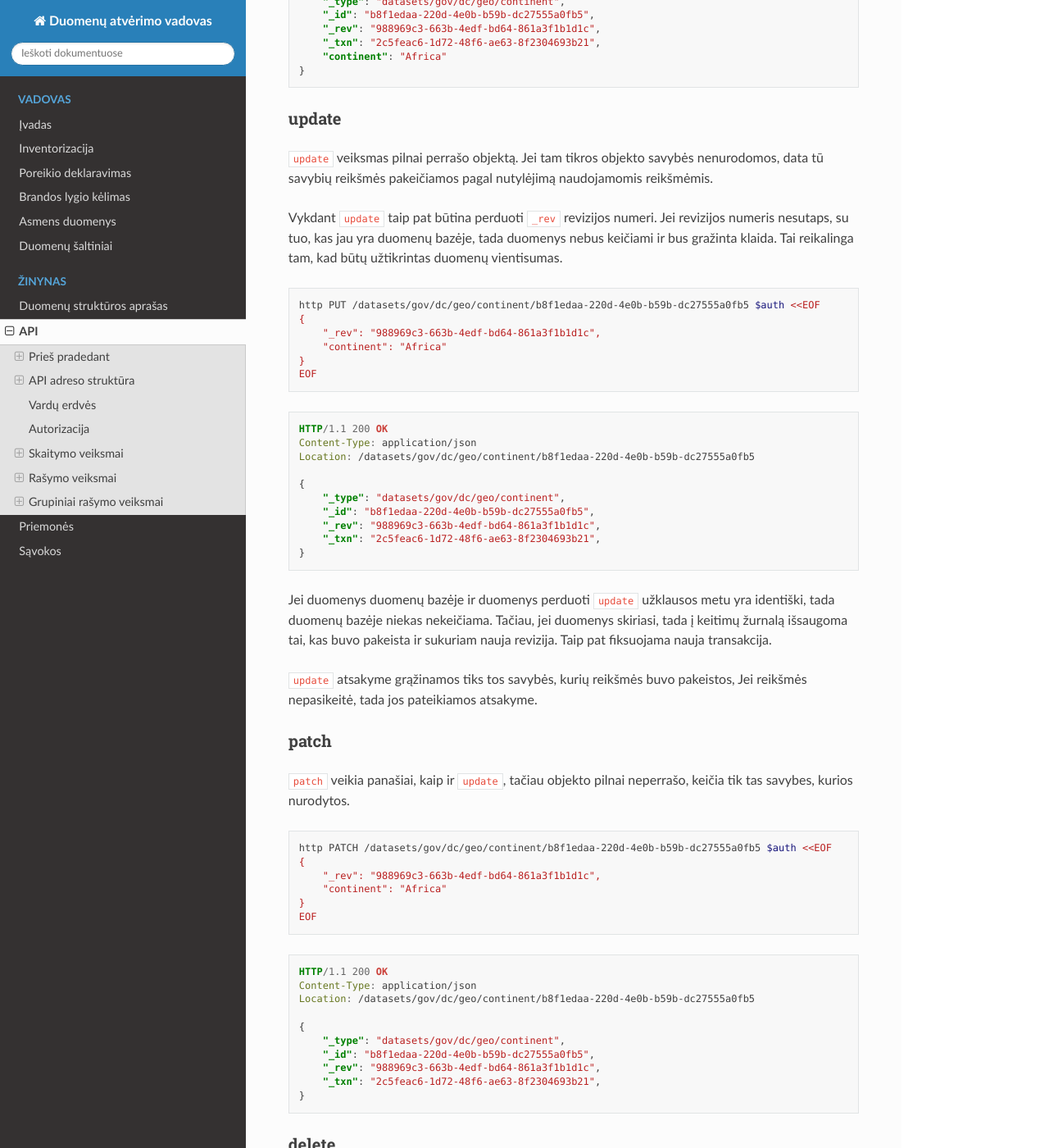
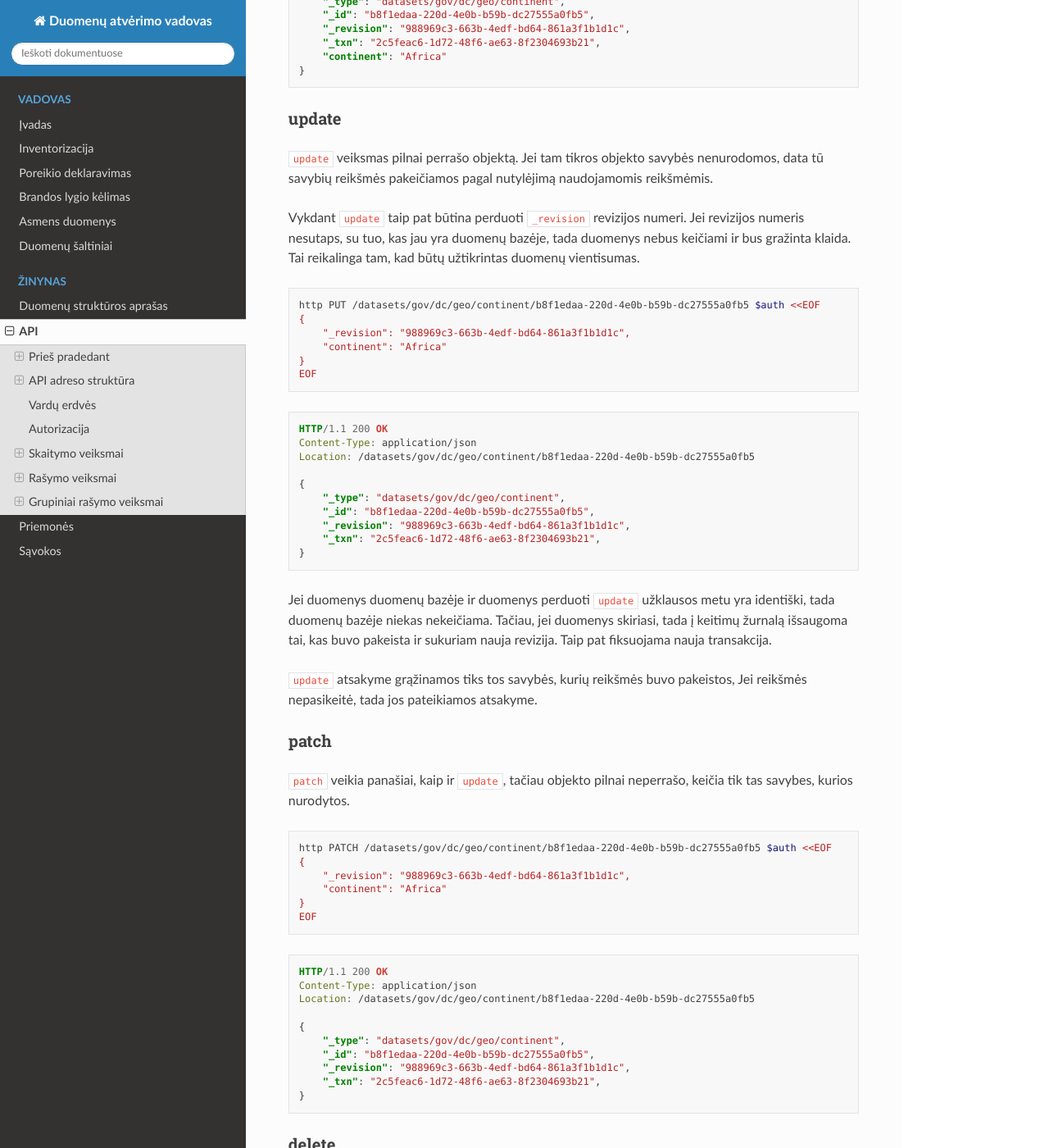
Before and after one commit to atviriduomenys/manifest, a Sphinx documentation site: the page built from docs/api/index.rst, in a window 1280 px wide and 1400 px high, scrolled down 6798 px. Shown: the whole window at 82% size. Built offline with Sphinx 7.4.7 and the Read the Docs theme 2.0.0, drawn with Linux system fonts in a browser that asks for light colours; pages that are not in the unit, such as notebooks, are missing from menus; some of the changed text lies outside the part shown.

Commit message:
Change _rev to _revision
Currently in the implementation it is named as _revision.

```diff
--- a/docs/api/index.rst
+++ b/docs/api/index.rst
@@ -321,7 +321,7 @@ getone
     {
         "_type": "datasets/gov/dc/geo/continent",
         "_id": "abdd1245-bbf9-4085-9366-f11c0f737c1d",
-        "_rev": "16dabe62-61e9-4549-a6bd-07cecfbc3508",
+        "_revision": "16dabe62-61e9-4549-a6bd-07cecfbc3508",
         "_txn": "792a5029-63c9-4c07-995c-cbc063aaac2c",
         "continent": "Europe"
     }
@@ -350,7 +350,7 @@ insert
     {
         "_type": "datasets/gov/dc/geo/continent",
         "_id": "abdd1245-bbf9-4085-9366-f11c0f737c1d",
-        "_rev": "16dabe62-61e9-4549-a6bd-07cecfbc3508",
+        "_revision": "16dabe62-61e9-4549-a6bd-07cecfbc3508",
         "_txn": "792a5029-63c9-4c07-995c-cbc063aaac2c",
         "continent": "Europe"
     }
@@ -382,7 +382,7 @@ tada vykdo `update` veiksmą.
     {
         "_type": "datasets/gov/dc/geo/continent",
         "_id": "b8f1edaa-220d-4e0b-b59b-dc27555a0fb5",
-        "_rev": "988969c3-663b-4edf-bd64-861a3f1b1d1c",
+        "_revision": "988969c3-663b-4edf-bd64-861a3f1b1d1c",
         "_txn": "2c5feac6-1d72-48f6-ae63-8f2304693b21",
         "continent": "Africa"
     }
@@ -395,7 +395,7 @@ update
 nenurodomos, data tū savybių reikšmės pakeičiamos pagal nutylėjimą
 naudojamomis reikšmėmis.
 
-Vykdant `update` taip pat būtina perduoti `_rev` revizijos numeri. Jei
+Vykdant `update` taip pat būtina perduoti `_revision` revizijos numeri. Jei
 revizijos numeris nesutaps, su tuo, kas jau yra duomenų bazėje, tada duomenys
 nebus keičiami ir bus gražinta klaida. Tai reikalinga tam, kad būtų
 užtikrintas duomenų vientisumas.
@@ -404,7 +404,7 @@ užtikrintas duomenų vientisumas.
 
     http PUT /datasets/gov/dc/geo/continent/b8f1edaa-220d-4e0b-b59b-dc27555a0fb5 $auth <<EOF
     {
-        "_rev": "988969c3-663b-4edf-bd64-861a3f1b1d1c",
+        "_revision": "988969c3-663b-4edf-bd64-861a3f1b1d1c",
         "continent": "Africa"
     }
     EOF
@@ -418,7 +418,7 @@ užtikrintas duomenų vientisumas.
     {
         "_type": "datasets/gov/dc/geo/continent",
         "_id": "b8f1edaa-220d-4e0b-b59b-dc27555a0fb5",
-        "_rev": "988969c3-663b-4edf-bd64-861a3f1b1d1c",
+        "_revision": "988969c3-663b-4edf-bd64-861a3f1b1d1c",
         "_txn": "2c5feac6-1d72-48f6-ae63-8f2304693b21",
     }
 
@@ -441,7 +441,7 @@ keičia tik tas savybes, kurios nurodytos.
 
     http PATCH /datasets/gov/dc/geo/continent/b8f1edaa-220d-4e0b-b59b-dc27555a0fb5 $auth <<EOF
     {
-        "_rev": "988969c3-663b-4edf-bd64-861a3f1b1d1c",
+        "_revision": "988969c3-663b-4edf-bd64-861a3f1b1d1c",
         "continent": "Africa"
     }
     EOF
@@ -455,7 +455,7 @@ keičia tik tas savybes, kurios nurodytos.
     {
         "_type": "datasets/gov/dc/geo/continent",
         "_id": "b8f1edaa-220d-4e0b-b59b-dc27555a0fb5",
-        "_rev": "988969c3-663b-4edf-bd64-861a3f1b1d1c",
+        "_revision": "988969c3-663b-4edf-bd64-861a3f1b1d1c",
         "_txn": "2c5feac6-1d72-48f6-ae63-8f2304693b21",
     }
 
@@ -478,7 +478,7 @@ Trina objektą. Objektas pilnai nėra ištrinamas, jis vis dar lieka keitimų
     {
         "_type": "datasets/gov/dc/geo/continent",
         "_id": "b8f1edaa-220d-4e0b-b59b-dc27555a0fb5",
-        "_rev": "7c2d7b98-498f-49c6-bbb2-b0fd0b03b815",
+        "_revision": "7c2d7b98-498f-49c6-bbb2-b0fd0b03b815",
         "_txn": "448045c6-9993-4845-b889-56483a20f8f3"
     }
 
@@ -503,7 +503,7 @@ būdu ištrinto objekto atstatyti neįmanoma.
     {
         "_type": "datasets/gov/dc/geo/continent",
         "_id": "b8f1edaa-220d-4e0b-b59b-dc27555a0fb5",
-        "_rev": "7c2d7b98-498f-49c6-bbb2-b0fd0b03b815",
+        "_revision": "7c2d7b98-498f-49c6-bbb2-b0fd0b03b815",
         "_txn": "448045c6-9993-4845-b889-56483a20f8f3"
     }
 
@@ -559,14 +559,14 @@ skirtingiems modeliams, vykdant užklausą vardų erdvės kontekste.
             {
                 "_type": "datasets/gov/dc/geo/continent",
                 "_id": "b8f1edaa-220d-4e0b-b59b-dc27555a0fb5",
-                "_rev": "988969c3-663b-4edf-bd64-861a3f1b1d1c",
+                "_revision": "988969c3-663b-4edf-bd64-861a3f1b1d1c",
                 "_txn": "2c5feac6-1d72-48f6-ae63-8f2304693b21",
                 "continent": "Africa"
             },
             {
                 "_type": "datasets/gov/dc/geo/continent",
                 "_id": "abdd1245-bbf9-4085-9366-f11c0f737c1d",
-                "_rev": "16dabe62-61e9-4549-a6bd-07cecfbc3508",
+                "_revision": "16dabe62-61e9-4549-a6bd-07cecfbc3508",
                 "_txn": "2c5feac6-1d72-48f6-ae63-8f2304693b21",
                 "continent": "Europe"
             }
@@ -621,4 +621,4 @@ Tada bus vykdomas srautinis veiksmų vykdymas.
 Srautinės užklausos atsakymas yra santrauka api tai, kiek kokių veiksmų buvo
 įvykdyta ir transakcijos numeris. Naudojant transakcijos numerį, atskiros
 užklausos metu, galima gauti visų pakeistų objektų identifikatorius `_id` ir
-revizijos numerius `_rev` ir informaciją apie tai, kas tiksliai buvo pakeista.
+revizijos numerius `_revision` ir informaciją apie tai, kas tiksliai buvo pakeista.
```
